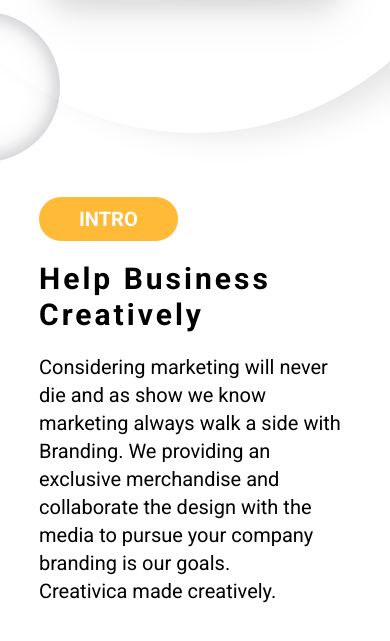
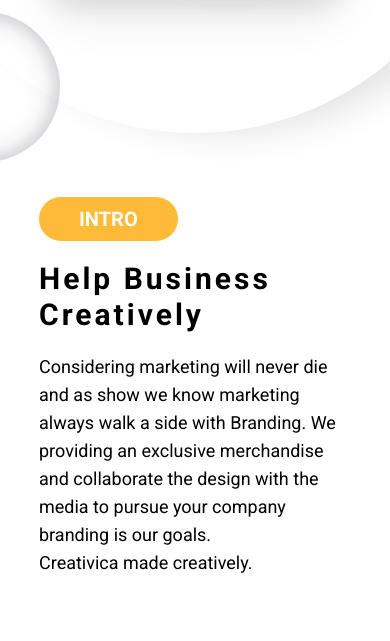
Before and after one commit to januarmaksum/Landing-page-Creativica-Merchandise, a plain HTML site: page index.html in a window 390 px wide. Shown: the part 457-1098 px from the top of the page. Drawn offline with Linux system fonts and the light colour scheme.

Commit message:
decrease font-size paragraph

```diff
--- a/index.html
+++ b/index.html
@@ -76,11 +76,11 @@
             <div class="pb-20 md:pb-60">
                 <div class="badge w-fit mb-5 md:mb-10 rounded-full py-2 md:py-4 px-10 md:px-14 uppercase text-center text-white font-bold text-xl md:text-2xl">intro</div>
                 <h2 class="text-3xl md:text-5xl font-bold text-black tracking-widest mb-5 md:mb-9">Help Business <span class="block">Creatively</span></h2>
-                <p class="text-black text-xl md:text-justify">
+                <p class="text-black text-lg md:text-xl md:text-justify">
                     Considering marketing will never die and as show we know marketing always walk a side with Branding.
                     We providing an exclusive merchandise and collaborate the design with the media to pursue your company branding is our goals.
                 </p>
-                <p class="text-black text-xl">
+                <p class="text-black text-lg md:text-xl">
                     Creativica made creatively.
                 </p>
             </div>
```
Also changed, not shown: dist/output.css.
